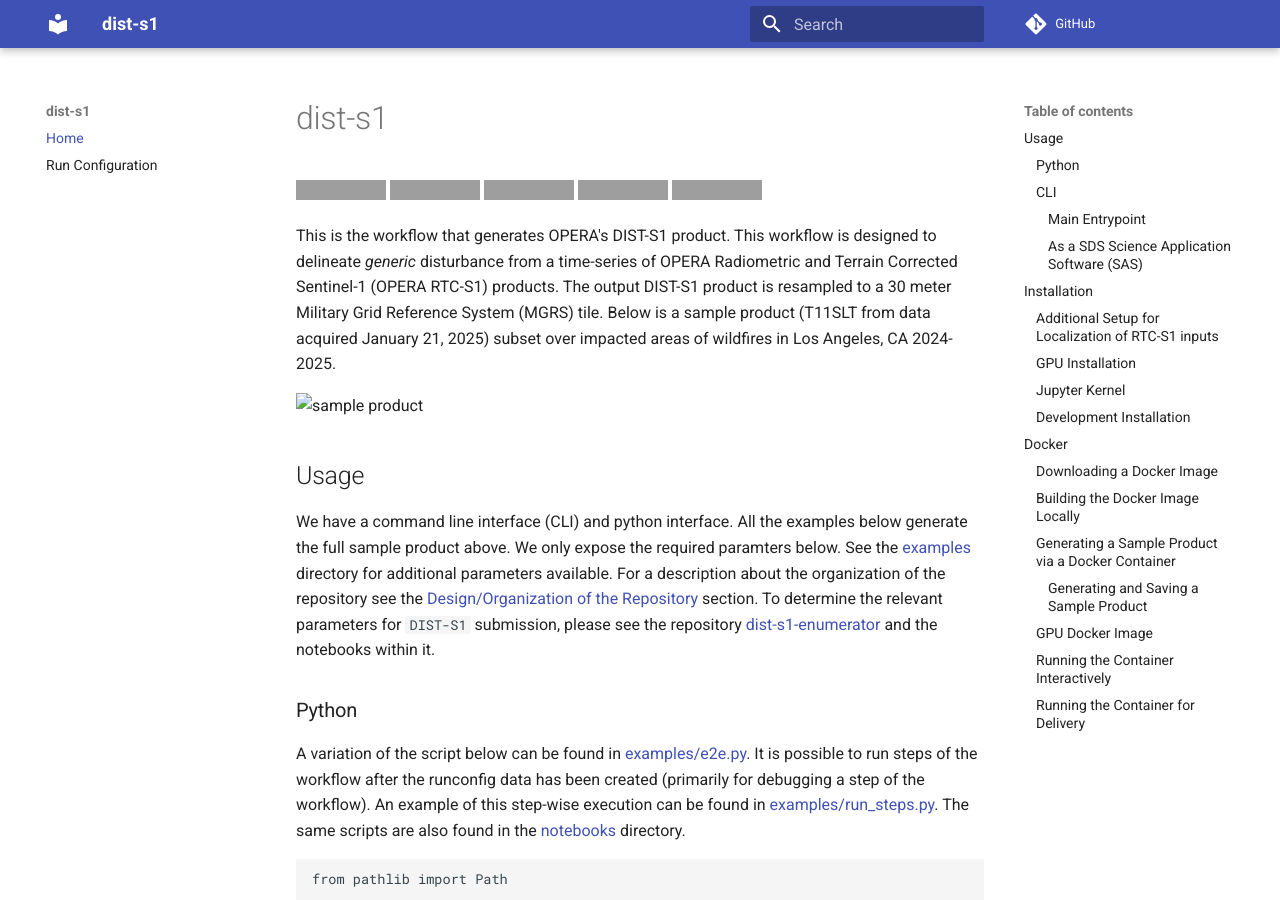
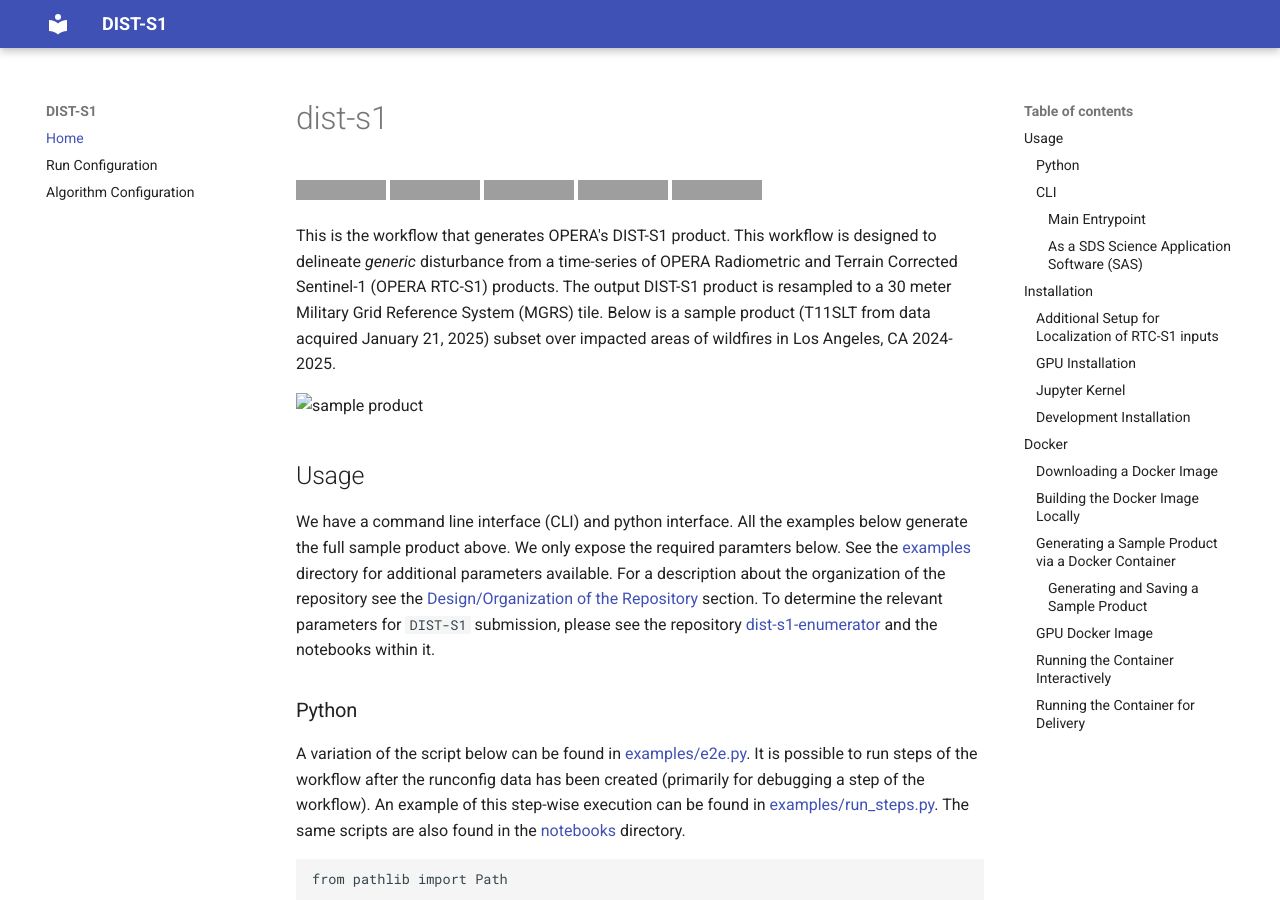
Before and after one commit to opera-adt/dist-s1, an MkDocs documentation site: the page built from docs/README.md, in a window 1280 px wide and 900 px high. Built offline with MkDocs 1.6.1 and Material for MkDocs 9.7.7, drawn with Linux system fonts in a browser that asks for light colours; comment, search, counter and statistics services are not loaded; grey boxes are pictures that could not be loaded.

Commit message:
Updates to docstring

````diff
--- a/docs/README.md
+++ b/docs/README.md
@@ -8,7 +8,7 @@
 
 This is the workflow that generates OPERA's DIST-S1 product. This workflow is designed to delineate *generic* disturbance from a time-series of OPERA Radiometric and Terrain Corrected Sentinel-1 (OPERA RTC-S1) products. The output DIST-S1 product is resampled to a 30 meter Military Grid Reference System (MGRS) tile. Below is a sample product (T11SLT from data acquired January 21, 2025) subset over impacted areas of wildfires in Los Angeles, CA 2024-2025.
 
-![sample product](assets/subset_OPERA_L3_DIST-ALERT-S1_T11SLT_20250121T135246Z_20250205T190752Z_S1_30_v0.1.png)
+![sample product](../assets/subset_OPERA_L3_DIST-ALERT-S1_T11SLT_20250121T135246Z_20250205T190752Z_S1_30_v0.1.png)
 
 
 ## Usage
@@ -16,16 +16,16 @@
 We have a command line interface (CLI) and python interface.
 All the examples below generate the full sample product above.
 We only expose the required paramters below.
-See the [examples](examples/) directory for additional parameters available.
+See the [examples](../examples/) directory for additional parameters available.
 For a description about the organization of the repository see the [Design/Organization of the Repository](#designorganization-of-the-repository) section.
 To determine the relevant parameters for `DIST-S1` submission, please see the repository [dist-s1-enumerator](https://github.com/opera-adt/dist-s1-enumerator) and the notebooks within it.
 
 ### Python
 
-A variation of the script below can be found in [examples/e2e.py](examples/e2e.py).
+A variation of the script below can be found in [examples/e2e.py](../examples/e2e.py).
 It is possible to run steps of the workflow after the runconfig data has been created (primarily for debugging a step of the workflow).
-An example of this step-wise execution can be found in [examples/run_steps.py](examples/run_steps.py).
-The same scripts are also found in the [notebooks](notebooks) directory.
+An example of this step-wise execution can be found in [examples/run_steps.py](../examples/run_steps.py).
+The same scripts are also found in the [notebooks](../notebooks) directory.
 
 ```
 from pathlib import Path
@@ -61,12 +61,12 @@
 
 #### As a SDS Science Application Software (SAS)
 
-See the [examples/sas_run.sh](examples/sas_run.sh) script for an example of how to run the DIST-S1 workflow as a SDS Science Application Software (SAS) with a preparation script to localize the necessary RTC-S1 inputs.
+See the [examples/sas_run.sh](../examples/sas_run.sh) script for an example of how to run the DIST-S1 workflow as a SDS Science Application Software (SAS) with a preparation script to localize the necessary RTC-S1 inputs.
 
 ```
 dist-s1 run_sas --runconfig_yml_path run_config.yml
 ```
-There sample `run_config.yml` file is provided in the [examples](examples) directory from this prepatory step.
+There sample `run_config.yml` file is provided in the [examples](../examples) directory from this prepatory step.
 
 ## Installation
 
@@ -238,7 +238,7 @@
 ```
 pytest tests/test_water_mask.py::test_antimeridian_water_mask
 ```
-There is a lot of data used to test the workflows in expedient ways. This is described in the [generation_of_input_data_subset.md](tests/generation_of_input_data_subset.md) file.
+There is a lot of data used to test the workflows in expedient ways. This is described in the [generation_of_input_data_subset.md](../tests/generation_of_input_data_subset.md) file.
 
 # Contribution Instructions
 
@@ -251,10 +251,10 @@
 
 There are two main components to the DIST-S1 workflow:
 
-1. Curation and localization of the OPERA RTC-S1 products. This is captured in the `run_dist_s1_sas_prep_workflow` function within the [`workflows.py` file](src/dist_s1/workflows.py).
-2. Application of the DIST-S1 algorithm to the localized RTC-S1 products. This is captured in the `run_dist_s1_sas_workflow` function within the [`workflows.py` file](src/dist_s1/workflows.py).
+1. Curation and localization of the OPERA RTC-S1 products. This is captured in the `run_dist_s1_sas_prep_workflow` function within the [`workflows.py` file](../src/dist_s1/workflows.py).
+2. Application of the DIST-S1 algorithm to the localized RTC-S1 products. This is captured in the `run_dist_s1_sas_workflow` function within the [`workflows.py` file](../src/dist_s1/workflows.py).
 
-These two steps can be run serially as a single workflow via `run_dist_s1_workflow` in the [`workflows.py` file](src/dist_s1/workflows.py). There are associated CLI entrypoints to the functions via the `dist-s1` main command (see [SAS usage](#as-a-sds-science-application-software-sas) or the [run_sas.sh](examples/run_sas.sh) script).
+These two steps can be run serially as a single workflow via `run_dist_s1_workflow` in the [`workflows.py` file](../src/dist_s1/workflows.py). There are associated CLI entrypoints to the functions via the `dist-s1` main command (see [SAS usage](#as-a-sds-science-application-software-sas) or the [run_sas.sh](../examples/run_sas.sh) script).
 
 In terms of design, each step of the workflow relies heavily on writing its outputs to disk. This allows for testing of each step by staging the relevant inputs on disk. It also provides a means to visually inspect the outputs of a given step (e.g. via QGIS) without additional boilerplate code to load/serialize in-memory data. There is a class `RunConfigData` (that can be serialized as a `run_config.yml`) that functions to validate the inputs provided by the user and store the necessary paths for intermediate and output products (including those required for each of the workflow's steps). Storing these paths is quite tedious and each run config instance stores these paths via tables or dictionaries to allow for efficient lookup (e.g. find all the paths of for RTC-S1 despeckled inputs by `jpl_burst_id`).
 
--- a/mkdocs.yml
+++ b/mkdocs.yml
@@ -1,20 +1,23 @@
-site_name: 'dist-s1'
-repo_url: 'https://github.com/opera-adt/dist-s1'
+# A minimal mkdocs.yml
+site_name: 'DIST-S1'
 
 theme:
   name: material
 
 nav:
   - 'Home': 'README.md'
-  - 'Run Configuration': 'config.md'
+  - 'Run Configuration': 'run_config.md'
+  - 'Algorithm Configuration': 'algo_config.md'
 
 plugins:
-  - search
   - mkdocstrings:
       handlers:
         python:
           options:
-            # Hide private members (starting with _)
+            show_root_heading: true
+            show_root_docstring: false
+            show_signature: false
+            show_bases: false
+            show_source: false
+            members: true
             filters: ["!^_"]
-            # Only show the attributes table, not all methods
-            members: []
````
Also changed, not shown: docs/algo_config.md (added, +5 -0 lines), docs/run_config.md (renamed from docs/config.md), 1 other file.
